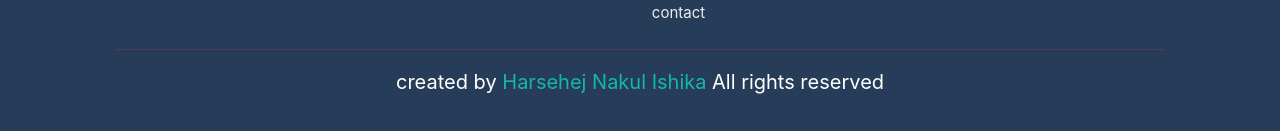
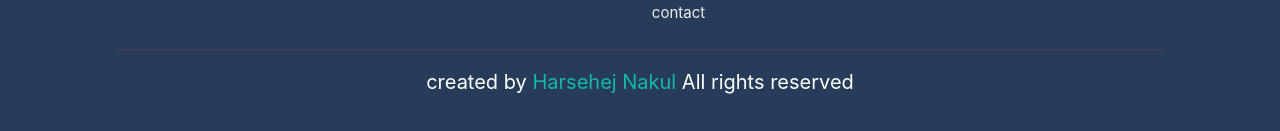
Before and after one commit to Harsehej22/travelling-website, a website: page FEE PROJECT.HTML in a window 1280 px wide. Shown: the part 6163-6294 px from the top of the page. Drawn offline with nearby package versions, Linux system fonts and the light colour scheme.

Commit message:
Update FEE PROJECT.HTML

```diff
--- a/FEE PROJECT.HTML
+++ b/FEE PROJECT.HTML
@@ -633,7 +633,7 @@ packages, services, gallery, review, contact moved to separate pages
 
         </div>
     </div>
-    <h1 class="credit">created by <span> Harsehej Nakul  Ishika</span> All rights reserved</h1>
+    <h1 class="credit">created by <span> Harsehej Nakul </span> All rights reserved</h1>
    </section>
  <script src="https://cdn.jsdelivr.net/npm/swiper@10/swiper-bundle.min.js"></script>
 <!--custom js file link-->
```
